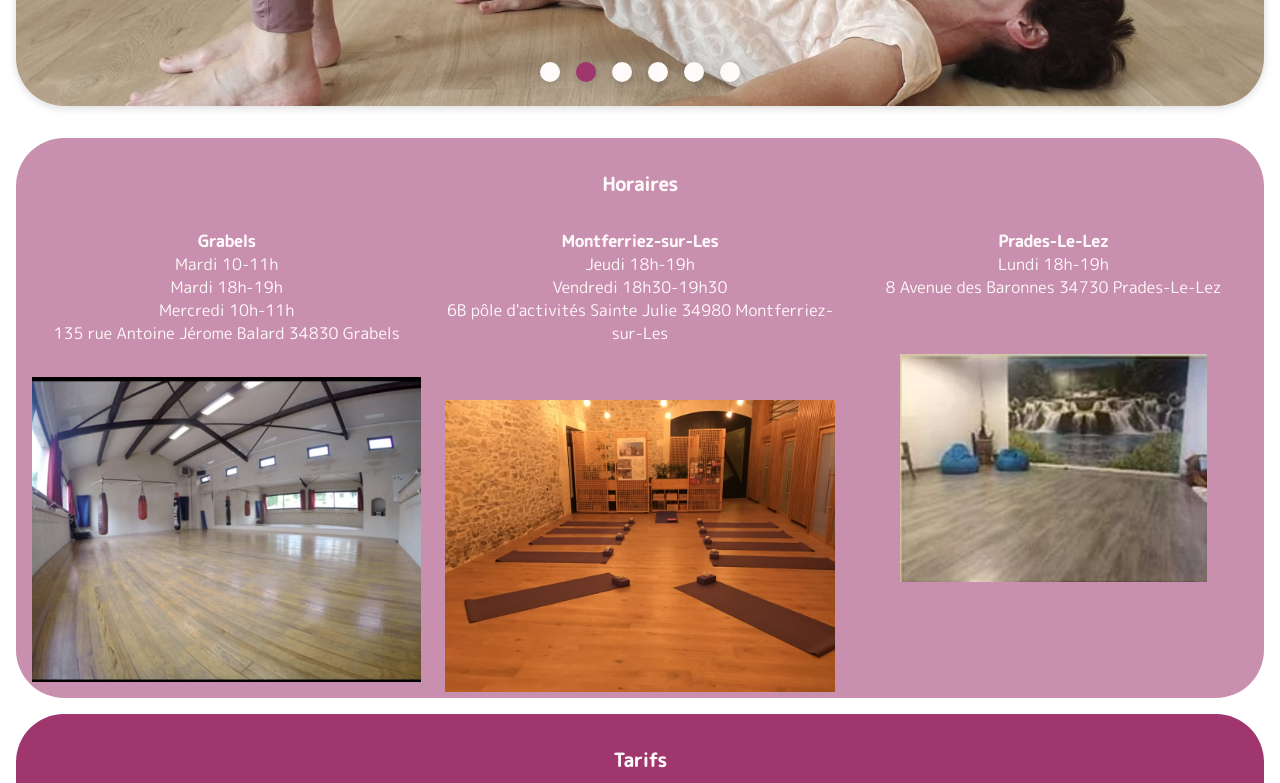
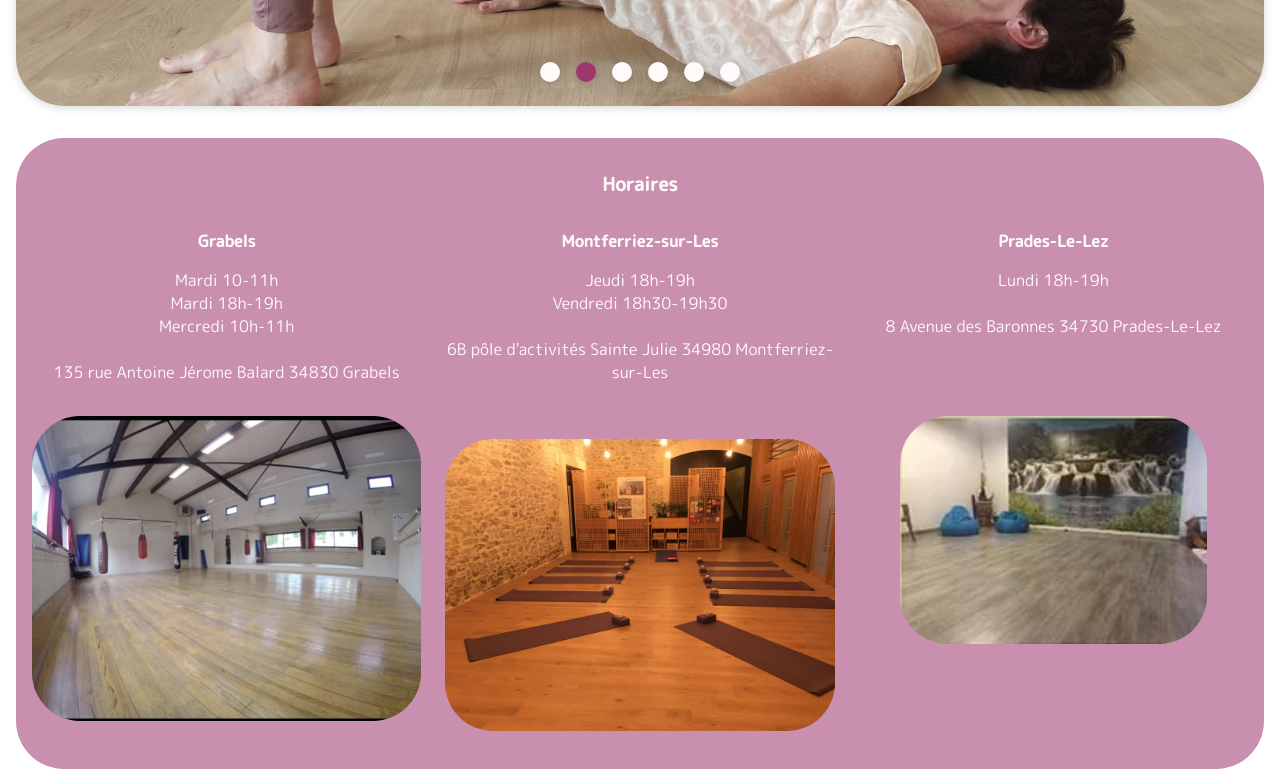
Before and after one commit to Geoffrey-lusitano/Pilates, a Vue app: page / in a window 1280 px wide. Shown: the part 3020-3803 px from the top of the page. Built offline with nearby package versions, Linux system fonts and the light colour scheme.

Commit message:
format img ht

```diff
--- a/src/components/App__ht.vue
+++ b/src/components/App__ht.vue
@@ -10,6 +10,7 @@
                         <li>Mardi 10-11h</li>
                         <li>Mardi 18h-19h</li>
                         <li>Mercredi 10h-11h</li>
+                        <br>
                         <li>135 rue Antoine Jérome Balard 34830 Grabels </li>
                         <a class="img_box" href="../assets/grabels.jpg"><img src="../assets/grabels.jpg" alt="Tropic Land"></a>
                     </ul>
@@ -19,6 +20,7 @@
                     <ul>
                         <li>Jeudi 18h-19h</li>
                         <li>Vendredi 18h30-19h30</li>
+                        <br>
                         <li>6B pôle d'activités Sainte Julie 34980 Montferriez-sur-Les</li>
                         <br>
                         <a class="img_box" href="../assets/sauvielle.jpeg"><img src="../assets/sauvielle.jpeg" alt="Culture et Convivialité à Montferriez"></a>
@@ -28,13 +30,14 @@
                     <h4>Prades-Le-Lez</h4>
                     <ul>
                         <li>Lundi 18h-19h</li>
+                        <br>
                         <li>8 Avenue des Baronnes 34730 Prades-Le-Lez</li>
+                        <br>
                         <br>
                         <a class="img_box" href="../assets/Atelier.jpg"><img src="../assets/Atelier.jpg" alt="L'Atelier du bien- être"></a>
                     </ul>
                 </li>
             </ul>
-
         </div>
         <div class="tarifs">
             <h3>Tarifs</h3>
@@ -66,6 +69,7 @@ export default {
 .horaires {
     background: var(--color-secondary);
     border-radius: 3rem;
+    padding-bottom: 2rem;
 }
 .horaires h3 {
     padding-top: 2rem;
@@ -77,14 +81,14 @@ export default {
     gap: 1.5rem;
     margin: 1rem 1rem 0 1rem;
 }
-.horaires_lieu {
-
-
+.horaires h4 {
+    padding-bottom: 1rem;
 }
 .img_box {
-
+    border-radius: 3rem;
 }
 img {
+    border-radius: 3rem;
     margin-top: 2rem;
     max-width:100%;
     object-fit: fill;
```
